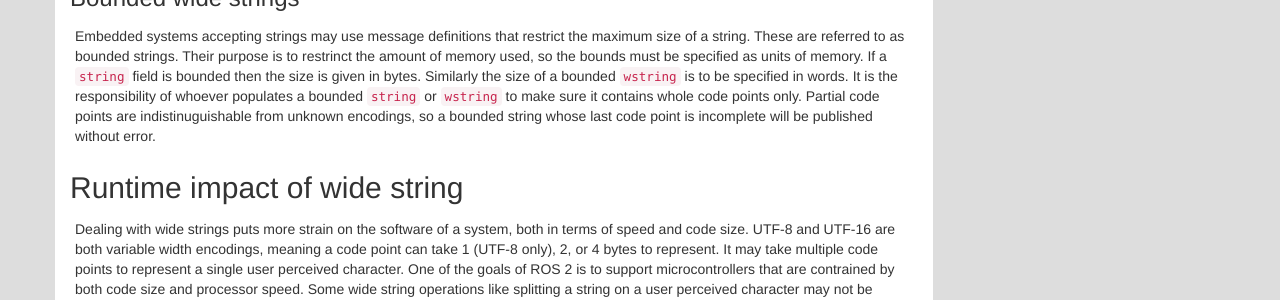
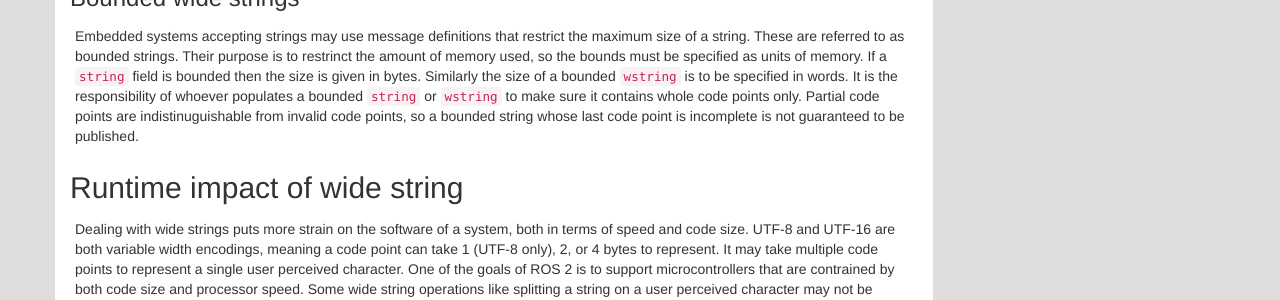
Before and after one commit to ros2/design, a Jekyll site: the page built from articles/WideStrings.md, in a window 1280 px wide and 900 px high, scrolled down 1740 px. Shown: the part 172-472 px from the top of the window. Built offline with Jekyll 4.4.1, drawn with Linux system fonts in a browser that asks for light colours; nearby versions of some CDN libraries.

Commit message:
Partial code points not guaranteed to work

```diff
--- a/articles/WideStrings.md
+++ b/articles/WideStrings.md
@@ -105,7 +105,7 @@ Their purpose is to restrinct the amount of memory used, so the bounds must be s
 If a `string` field is bounded then the size is given in bytes.
 Similarly the size of a bounded `wstring` is to be specified in words.
 It is the responsibility of whoever populates a bounded `string` or `wstring` to make sure it contains whole code points only.
-Partial code points are indistinuguishable from unknown encodings, so a bounded string whose last code point is incomplete will be published without error.
+Partial code points are indistinuguishable from invalid code points, so a bounded string whose last code point is incomplete is not guaranteed to be published.
 
 ## Runtime impact of wide string
 
```
